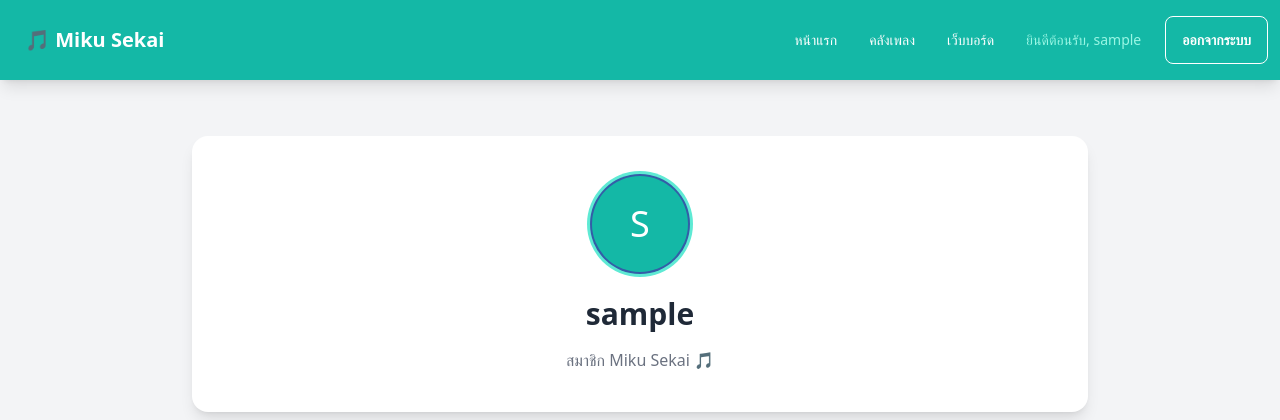
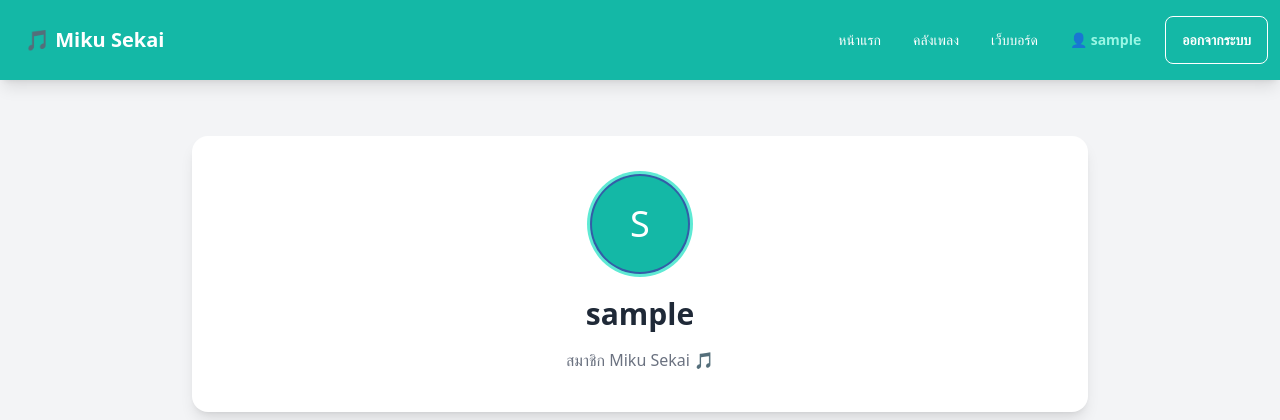
Before and after one commit to blaxlit/Miku_Sekai, a Flask app: page /profile in a window 1280 px wide. Shown: the top 420 px of the page. Run offline with Flask 3, Linux system fonts and the light colour scheme; the visitor is signed in with stand-in values (Sample User, id 1); data that the repository does not hold is empty; some libraries are stand-ins or nearby versions.

Commit message:
fix: link profile page in navbar and add detail buttons to song cards

```diff
--- a/templates/base.html
+++ b/templates/base.html
@@ -19,7 +19,7 @@
                 <li><a href="/board">เว็บบอร์ด</a></li>
 
                 {% if current_user.is_authenticated %}
-                    <li><span class="text-teal-200">ยินดีต้อนรับ, {{ current_user.username }}</span></li>
+                    <li><a href="/profile" class="text-teal-200 hover:text-white font-bold">👤 {{ current_user.username }}</a></li>
                     <li><a href="/logout" class="btn btn-outline border-white text-white hover:bg-red-500 hover:border-red-500 hover:text-white ml-2">ออกจากระบบ</a></li>
                 {% else %}
                     <li><a href="/login" class="btn btn-outline border-white text-white hover:bg-white hover:text-teal-500 ml-2">เข้าสู่ระบบ</a></li>
--- a/templates/songs.html
+++ b/templates/songs.html
@@ -15,7 +15,8 @@
             <p class="text-gray-600">โดย: <span class="font-semibold">{{ song.producer }}</span></p>
             {% if song.youtube_url %}
             <div class="card-actions justify-end mt-4">
-                <a href="{{ song.youtube_url }}" target="_blank" class="btn btn-sm btn-outline text-teal-600 border-teal-600 hover:bg-teal-600 hover:border-teal-600 hover:text-white">ฟังบน YouTube</a>
+                <a href="/song/{{ song.id }}" class="btn btn-sm bg-teal-50 text-teal-600 hover:bg-teal-100 border-none">ดูรายละเอียด</a>
+                <a href="{{ song.youtube_url }}" target="_blank" class="btn btn-sm btn-outline text-teal-600 border-teal-600 hover:bg-teal-600 hover:border-teal-600 hover:text-white">YouTube</a>
             </div>
             {% endif %}
         </div>
```
